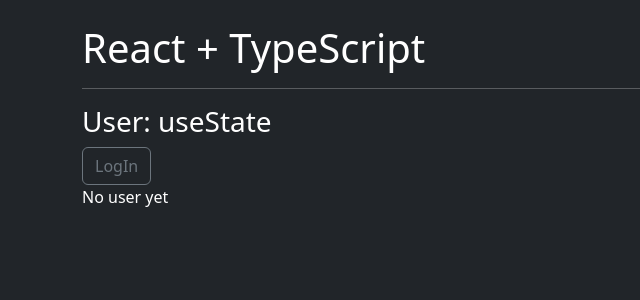
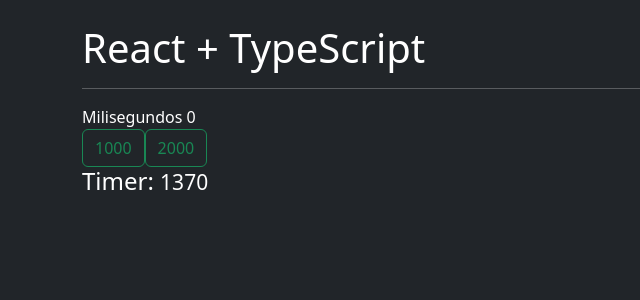
Before and after one commit to MrJark/dt-React-Pro, a React (Vite) app in the folder 01-intruduction/yt-react-ts/: page / in a window 1280 px wide. Shown: the top 300 px of the page, without its empty margins (0-640 px from the left). Built offline with nearby package versions, Linux system fonts and the light colour scheme.

Commit message:
useRef and useEffect with ts

```diff
--- a/01-intruduction/yt-react-ts/src/App.tsx
+++ b/01-intruduction/yt-react-ts/src/App.tsx
@@ -1,5 +1,8 @@
 // import { Counter } from "./components/Counter"
-import { User } from "./components/User"
+// import { User } from "./components/User"
+
+import { Timer } from "./components/Timer"
+
 
 
 
@@ -10,7 +13,8 @@
             <h1 className="mt-4">React + TypeScript</h1>
             <hr />
             {/* <Counter /> */}
-            <User />
+            {/* <User /> */}
+            <Timer />
         </>
     )
 }
--- /dev/null
+++ b/01-intruduction/yt-react-ts/src/components/Timer.tsx
@@ -0,0 +1,18 @@
+import { useState } from "react"
+import { Timer2 } from "./Timer2"
+
+
+export const Timer = () => {
+
+    const [millisecond, setMillisecond] = useState(0)
+    return (
+        <>
+            <span>Milisegundos {millisecond}</span>
+            <br />
+            <button onClick={() => setMillisecond(1000)} className="btn btn-outline-success">1000</button>
+            <button onClick={ () => setMillisecond(2000)} className="btn btn-outline-success">2000</button>
+
+            <Timer2 milliseconds={millisecond}/>
+        </>
+    )
+}
--- /dev/null
+++ b/01-intruduction/yt-react-ts/src/components/Timer2.tsx
@@ -0,0 +1,24 @@
+import { useEffect, useRef, useState } from "react"
+
+type TimeArgs = {
+    milliseconds: number,
+}
+
+// export const Timer2 = ( args: TimeArgs ) => { // de los args puedo estraer los milliseconds
+export const Timer2 = ( { milliseconds }: TimeArgs ) => {
+
+    const [seconds, setSeconds] = useState(0);
+    const ref = useRef<NodeJS.Timer>(); // crea una dependencia que da igual las veces que se reconstruya el componente, siempre ba a apuntar al mismo lado. Porngo que es de tipo NodeJS.Timer porque es lo que devuelve el timeout y es como funciona ese dato
+
+    useEffect( () => {
+        ref.current && clearInterval( ref.current );
+
+        ref.current = setInterval( () => setSeconds( s => s + 1) , milliseconds ); // esta intrucción lo que hace es ejecutarse cada segundo o cada x milliseconds
+    } ,[milliseconds])
+
+    return (
+        <>
+            <h4>Timer: <small>{ seconds }</small></h4>
+        </>
+    )
+}
--- a/01-intruduction/yt-react-ts/src/main.tsx
+++ b/01-intruduction/yt-react-ts/src/main.tsx
@@ -1,10 +1,10 @@
-import React from 'react'
+// import React from 'react'
 import ReactDOM from 'react-dom/client'
 import App from './App.tsx'
 
 
 ReactDOM.createRoot(document.getElementById('root')!).render(
-  <React.StrictMode>
+  //<React.StrictMode>
     <App />
-  </React.StrictMode>,
+  //</React.StrictMode>,
 )
```
